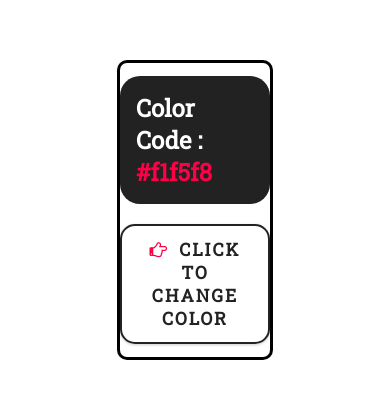
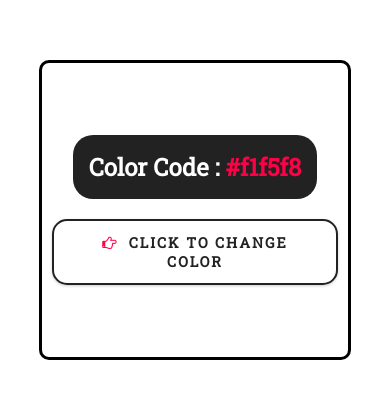
Before and after one commit to Ravikr0602/background-color-changer, a plain HTML site: page index.html in a window 390 px wide. Shown: the part 212-610 px from the top of the page. Drawn offline with Linux system fonts and the light colour scheme.

Commit message:
background-color-changer-by-using-JavaScript

```diff
--- a/style.css
+++ b/style.css
@@ -69,3 +69,22 @@
   padding-right: 10px;
   color:  #ff0047;
 }
+
+@media screen and (max-width:768px)
+{
+  .contanier
+  {
+    background-image: none;
+  }
+  .main_box
+  {
+    width: 80%;
+
+  }
+  .btn-changer
+  {
+    font-size: 0.9rem;
+    margin-left: 10px;
+    margin-right: 10px;
+  }
+}
```
